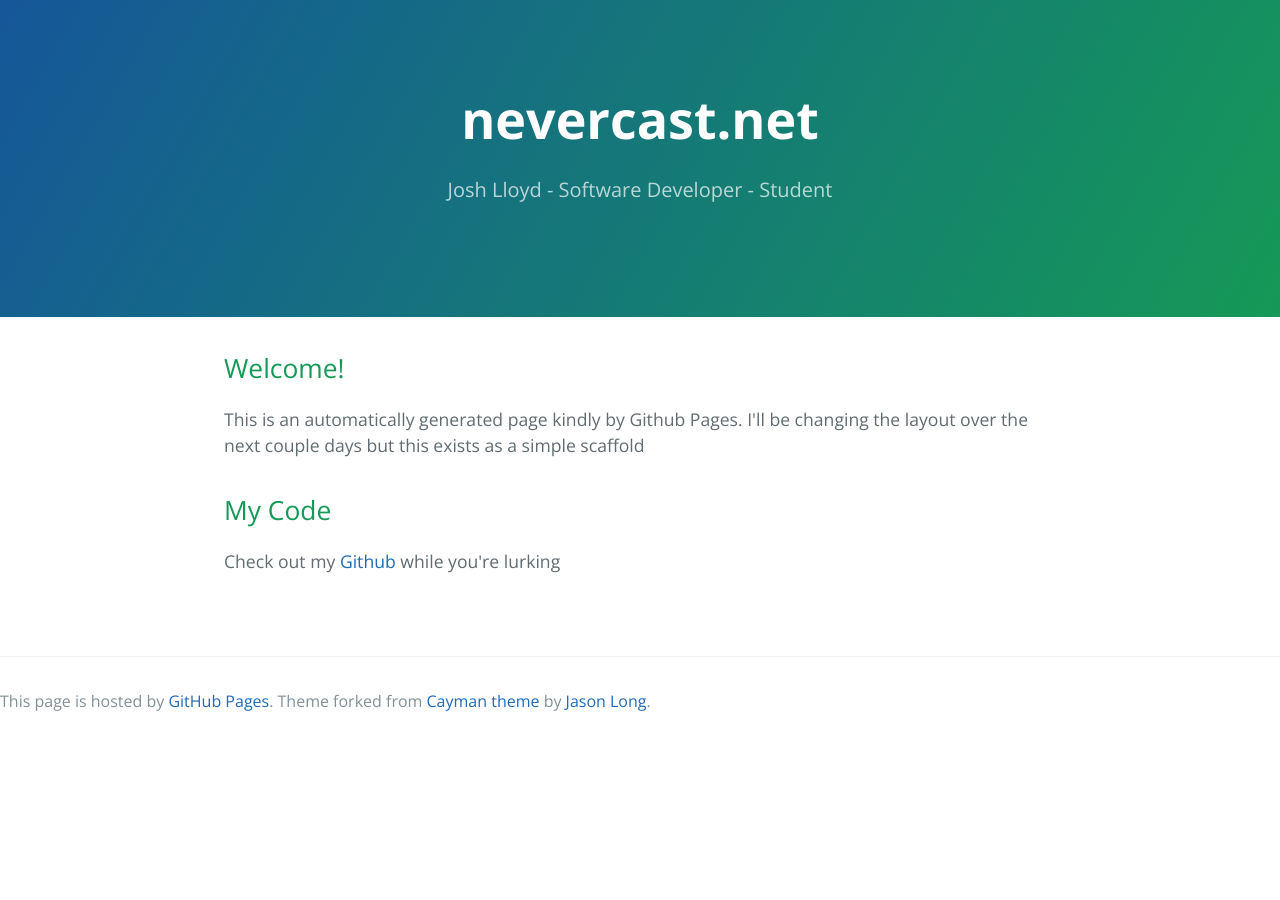
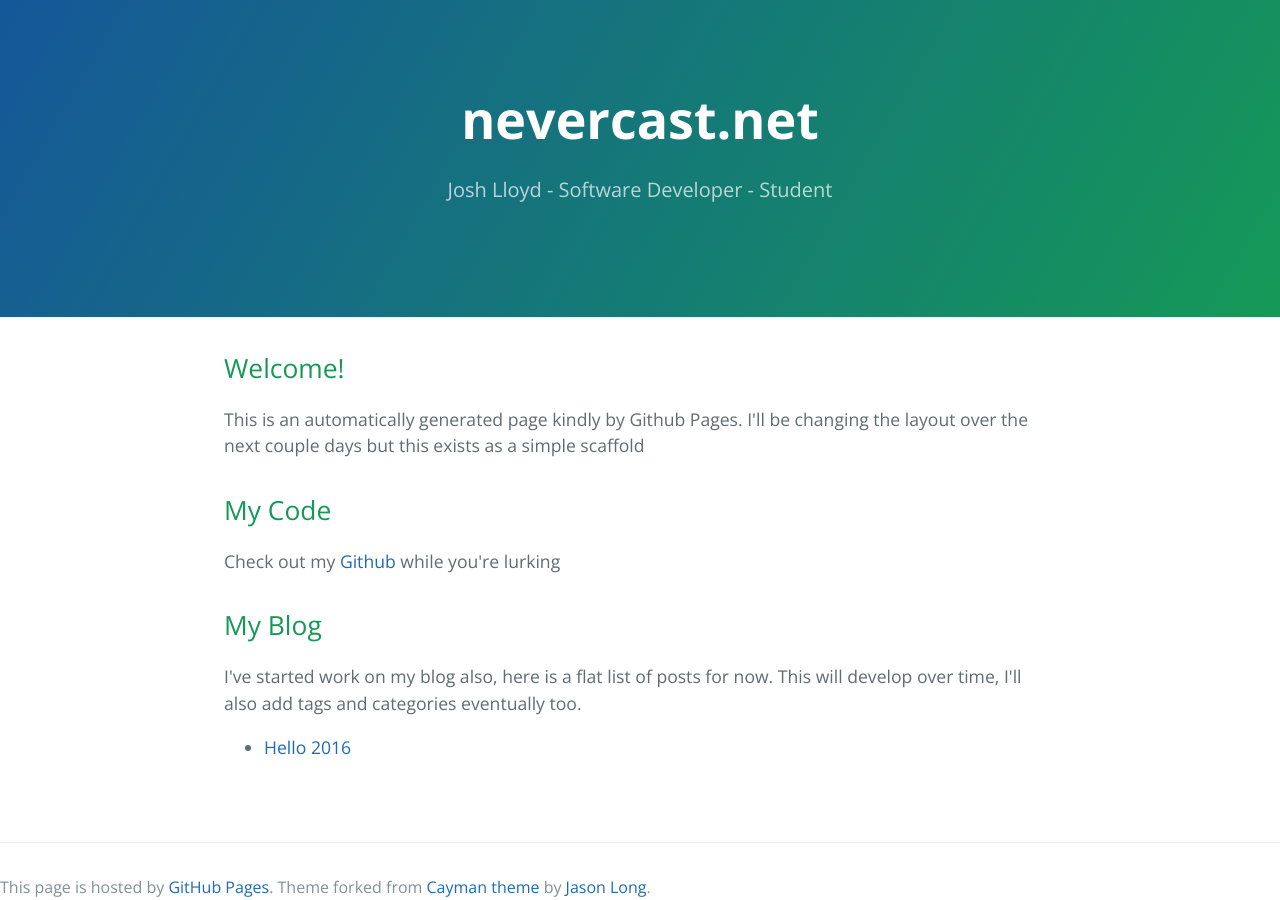
Before and after one commit to nevercast/nevercast.github.io, a Jekyll site: the page built from index.html, in a window 1280 px wide. Built offline with Jekyll 4.4.1, drawn with Linux system fonts in a browser that asks for light colours.

Commit message:
Add post list to index

```diff
--- a/index.html
+++ b/index.html
@@ -15,3 +15,15 @@ subtitle: Josh Lloyd - Software Developer - Student
 <a id="my-code" class="anchor" href="#my-code" aria-hidden="true"><span aria-hidden="true" class="octicon octicon-link"></span></a>My Code</h2>
 
 <p>Check out my <a href="https://github.com/nevercast">Github</a> while you're lurking</p>
+
+<h2>
+<a id="my-blog" class="anchor" href="#my-blog" aria-hidden="true"><span aria-hidden="true" class="octicon octicon-link"></span></a>My Blog</h2>
+<p>I've started work on my blog also, here is a flat list of posts for now. This will develop over time, I'll also add tags and categories eventually too.</p>
+<ul>
+  {% for post in site.posts %}
+  <li>
+    <a href="{{ post.url }}">{{ post.title }}
+    </a>
+  </li>
+  {% endfor %}
+</ul>
```
